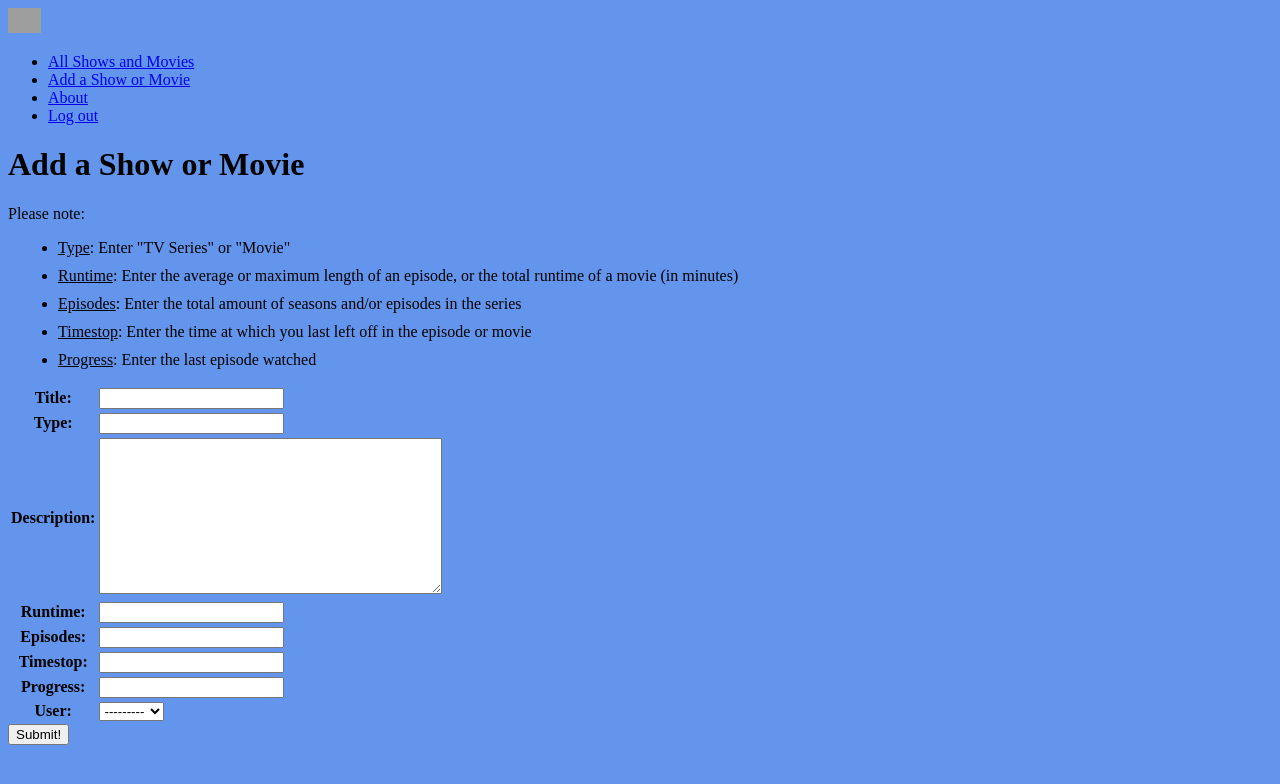
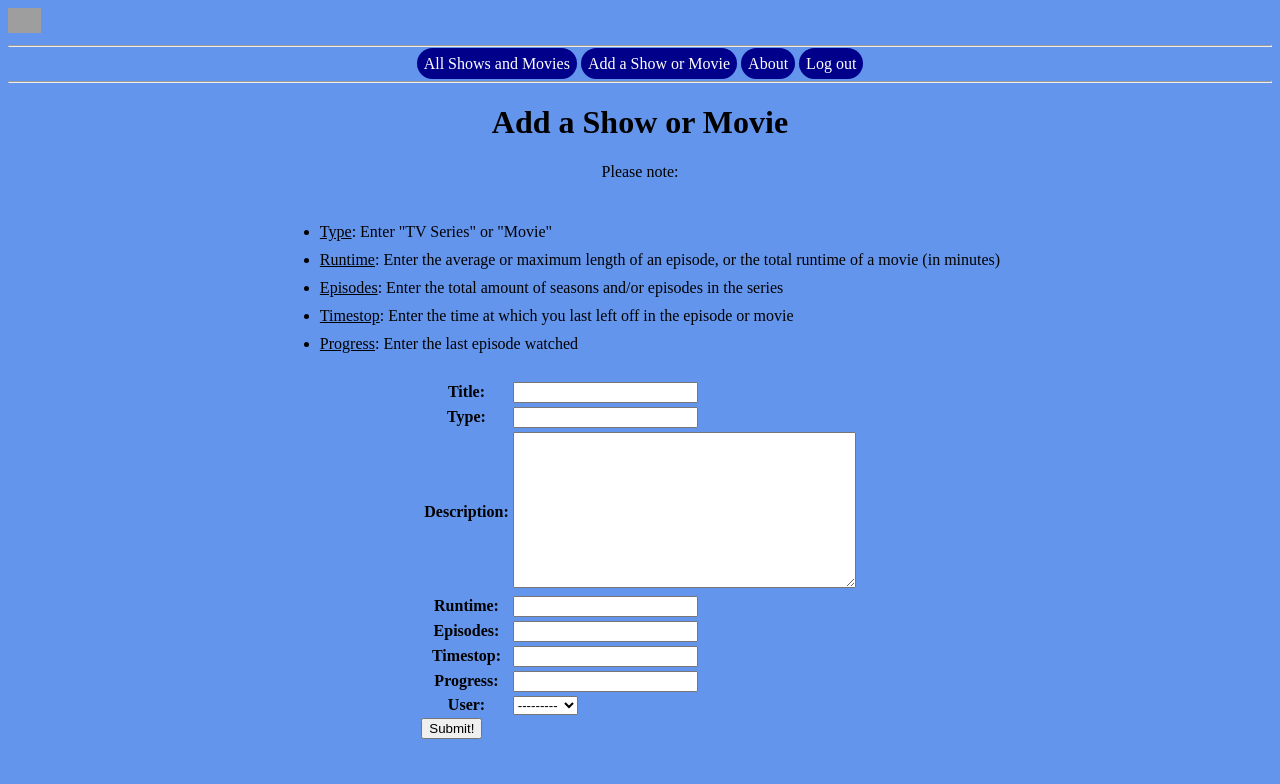
Before and after one commit to JohnnyWiseau141/Screen-Marker, a Django app: page /shows/create/ in a window 1280 px wide. Shown: the top 784 px of the page. Run offline with Django 3.2, Linux system fonts and the light colour scheme; the visitor is signed in with stand-in values (Sample User, id 1); data comes from the database, SQL or seed files in the repository; grey boxes are pictures that could not be loaded.

Commit message:
the styling is styling all over me

```diff
--- a/main_app/static/css/base.css
+++ b/main_app/static/css/base.css
@@ -6,3 +6,21 @@ body {
   height: 25px;
   width: auto;
 }
+
+.nav-items {
+  display: flex;
+  flex-flow: row;
+  justify-content: space-evenly;
+}
+
+.nav-link {
+  padding: 7px;
+  background: darkblue;
+  border-radius: 20px;
+  text-decoration: none;
+  color: white;
+}
+
+.about-text {
+  text-align: center;
+}
--- a/main_app/static/css/form.css
+++ b/main_app/static/css/form.css
@@ -1,3 +1,20 @@
+ul {
+  display: inline-block;
+  text-align: left;
+}
+
 .direction-list {
   margin: 10px;
 }
+
+.notes-content {
+  text-align: center;
+  align-items: center;
+}
+
+
+
+.form-inputs {
+  display: flex;
+  justify-content: center;
+}
--- a/main_app/static/css/home.css
+++ b/main_app/static/css/home.css
@@ -2,3 +2,7 @@
   width: 25%;
   height: auto;
 }
+
+.home-content-container {
+  text-align: center;
+}
--- a/main_app/static/css/show-detail.css
+++ b/main_app/static/css/show-detail.css
@@ -2,3 +2,7 @@
   width: 20%;
   height: auto;
 }
+
+.show-container {
+  text-align: center;
+}
--- a/main_app/static/css/show-index.css
+++ b/main_app/static/css/show-index.css
@@ -10,7 +10,7 @@
   color: black;
 }
 
-.show-link {
+.show-links {
   text-decoration: none;
 }
 
--- a/main_app/templates/base.html
+++ b/main_app/templates/base.html
@@ -27,20 +27,22 @@
         >
       </a>
     </div>
-    <nav>
-      <ul>
-        {% if user.is_authenticated %}
-          <li><a href="{% url 'shows_index' %}">All Shows and Movies</a></li>
-          <li><a href="{% url 'shows_create' %}">Add a Show or Movie</a></li>
-          <li><a href="{% url 'about' %}">About</a></li>
-          <li><a href="{% url 'logout' %}">Log out</a></li>
-        {% else %}
-          <li><a href="{% url 'about' %}">About</a></li>
-          <li><a href="{% url 'home' %}">Login</a></li>
-          <li><a href="{% url 'signup' %}">Sign Up</a></li>
-        {% endif %}
-      </ul>
-    </nav>
+    <hr>
+    <div class="nav-items">
+      <nav>
+          {% if user.is_authenticated %}
+            <a class='nav-link' href="{% url 'shows_index' %}">All Shows and Movies</a>
+            <a class='nav-link' href="{% url 'shows_create' %}">Add a Show or Movie</a>
+            <a class='nav-link' href="{% url 'about' %}">About</a>
+            <a class='nav-link' href="{% url 'logout' %}">Log out</a>
+          {% else %}
+            <a class='nav-link' href="{% url 'about' %}">About</a>
+            <a class='nav-link' href="{% url 'home' %}">Login</a>
+            <a class='nav-link' href="{% url 'signup' %}">Sign Up</a>
+          {% endif %}
+      </nav>
+    </div>
+  <hr>
   </header>
   <main>
     {% block content %}
--- a/main_app/templates/home.html
+++ b/main_app/templates/home.html
@@ -10,7 +10,7 @@
 <div class="home-content-container">
   <img src="{% static 'images/buffering.png'  %}" class="buffer-icon">
   <h2>Welcome to ScreenMarker! The application that allows you to log and keep track of the progress you've made on watching your favorite tv shows and films!</h2>
-</div>
+
 
 {% if user.is_authenticated %}
 <p>You are logged in. Add a show or movie to get started</p>
@@ -26,5 +26,7 @@
 </section>
 {% endif %}
 
+</div>
+
 
 {% endblock %}
--- a/main_app/templates/main_app/show_form.html
+++ b/main_app/templates/main_app/show_form.html
@@ -7,6 +7,7 @@
 
 {% block content %}
 
+<div class='notes-content'>
 {% if object %}
     <h1>Edit {{object.title}}</h1>
     <p>Please note:</p>
@@ -17,6 +18,7 @@
     </ul>
   {% else %}
     <h1>Add a Show or Movie</h1>
+
 
 
     <div class="page-header">
@@ -30,13 +32,16 @@
         </ul>
     </div>
   {% endif %}
+</div>
 
+<div class="form-inputs">
 <form action="" method="post" class="form-container">
   {% csrf_token %}
   <table>
     {{ form.as_table }}
   </table>
-  <button type="submit" class="btn submit">Submit!</button>
+  <button type="submit" class="btn-submit">Submit!</button>
 </form>
+</div>
 
 {% endblock %}
--- a/main_app/templates/shows/detail.html
+++ b/main_app/templates/shows/detail.html
@@ -19,9 +19,9 @@
     <h1>{{ show.title }}</h1>
     <h2>{{ show.type }}</h2>
     <p>Description: {{ show.description }}</p>
-    <p>Runtime: {{show.runtime}} minutes</p>
+    <p>Runtime: {{show.runtime}}</p>
     <h3>Episodes: {{show.episodes}} </h3>
-    <h3>Paused at: {{show.timestop}} minutes</h3>
+    <h3>Paused at: {{show.timestop}}</h3>
     <h3>Last episode watched: {{show.progress}}</h3>
   </div>
   <div class="cat-actions">
```
Also changed, not shown: main_app/templates/about.html (+5 -4 lines).
